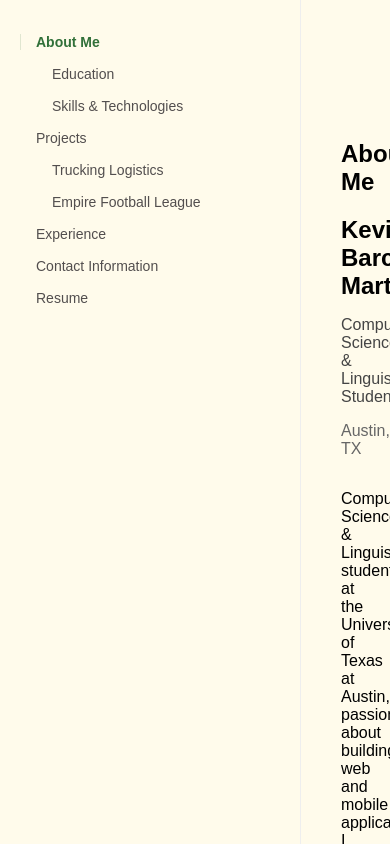
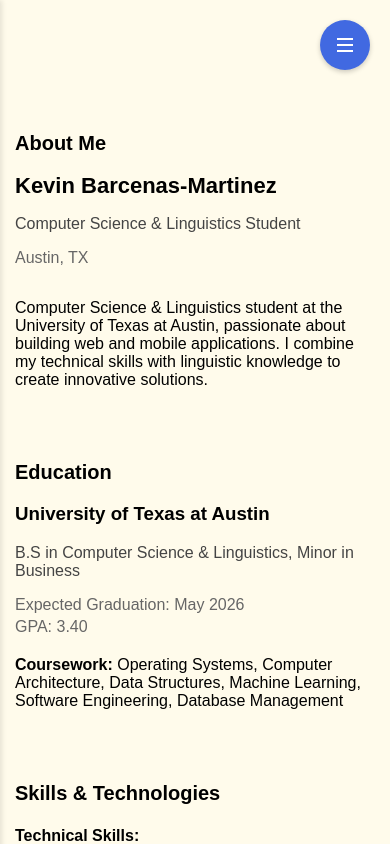
Before and after one commit to kevinbarcenasmtz/kevinbarcenasmtz.github.io, a React (Vite) app: page / in a window 390 px wide. Built offline with nearby package versions, Linux system fonts and the light colour scheme.

Commit message:
trying to add respnsivness to mobile views

```diff
--- a/src/App.tsx
+++ b/src/App.tsx
@@ -1,6 +1,7 @@
-// Modified App.tsx to use the new resume components
+// src/App.tsx
 import { useEffect, useRef, useState } from 'react';
 import TableOfContents from './components/sidebar/TableOfContents';
+import MobileNav from './components/sidebar/MobileNav';
 import ProfileSection from './components/resume/ProfileSection';
 import EducationSection from './components/resume/EducationSection';
 import ExperienceItem from './components/resume/ExperienceSection';
@@ -75,6 +76,23 @@ const footballProject = {
 export default function App() {
   const [activeIndex, setActiveIndex] = useState(0);
   const sectionRefs = useRef<HTMLElement[]>([]);
+  const [isMobile, setIsMobile] = useState(false);
+
+  // Check if we're on mobile on initial render and when window resizes
+  useEffect(() => {
+    const checkMobile = () => {
+      setIsMobile(window.innerWidth <= 768);
+    };
+
+    // Initial check
+    checkMobile();
+
+    // Add resize listener
+    window.addEventListener('resize', checkMobile);
+
+    // Cleanup
+    return () => window.removeEventListener('resize', checkMobile);
+  }, []);
 
   useEffect(() => {
     const observer = new IntersectionObserver(
@@ -97,11 +115,29 @@ export default function App() {
     return () => observer.disconnect();
   }, []);
 
+  // Create a download resume button with responsive styling
+  const ResumeButton = () => (
+    <a
+      href="/resume.pdf"
+      target="_blank"
+      rel="noopener noreferrer"
+      className="resume-button"
+    >
+      Download Resume (PDF)
+    </a>
+  );
+
   return (
     <div className="container">
-      <aside className="sidebar">
-        <TableOfContents items={tocItems} activeIndex={activeIndex} />
-      </aside>
+      {isMobile ? (
+        <MobileNav>
+          <TableOfContents items={tocItems} activeIndex={activeIndex} />
+        </MobileNav>
+      ) : (
+        <aside className="sidebar">
+          <TableOfContents items={tocItems} activeIndex={activeIndex} />
+        </aside>
+      )}
 
       <main className="main">
         <section
@@ -210,24 +246,7 @@ export default function App() {
           <p>
             You can download my full resume as a PDF by clicking the link below:
           </p>
-          <p>
-            <a
-              href="/resume.pdf"
-              target="_blank"
-              rel="noopener noreferrer"
-              style={{
-                display: 'inline-block',
-                margin: '1rem 0',
-                padding: '0.5rem 1rem',
-                background: 'royalblue',
-                color: 'white',
-                textDecoration: 'none',
-                borderRadius: '4px'
-              }}
-            >
-              Download Resume (PDF)
-            </a>
-          </p>
+          <ResumeButton />
         </section>
       </main>
     </div>
--- a/src/components/resume/resume.css
+++ b/src/components/resume/resume.css
@@ -72,3 +72,54 @@
 .contact-info a:hover {
   text-decoration: underline;
 }
+
+/* Add these responsive styles to src/components/resume/resume.css */
+@media (max-width: 768px) {
+  .profile-section h1 {
+    font-size: 24px;
+  }
+
+  .details {
+    flex-direction: column;
+    align-items: flex-start;
+  }
+
+  .details span {
+    margin-bottom: 0.25rem;
+  }
+
+  .experience-description li,
+  .project-description li {
+    margin-bottom: 0.75rem;
+    line-height: 1.5;
+  }
+
+  /* Adjust spacing for mobile */
+  .education-section,
+  .experience-item,
+  .project-item {
+    margin-bottom: 1.5rem;
+  }
+}
+
+@media (max-width: 480px) {
+  .profile-section h1 {
+    font-size: 22px;
+  }
+
+  /* Further reduce margins on smallest screens */
+  .education-section,
+  .experience-item,
+  .project-item {
+    margin-bottom: 1rem;
+  }
+
+  /* Make buttons more tappable */
+  a[href="/resume.pdf"] {
+    padding: 0.75rem 1.5rem;
+    display: block;
+    width: 100%;
+    text-align: center;
+    box-sizing: border-box;
+  }
+}
--- /dev/null
+++ b/src/components/sidebar/MobileNav.tsx
@@ -0,0 +1,50 @@
+import React, { useState, useRef, useEffect } from 'react';
+
+type MobileNavProps = {
+  children: React.ReactNode;
+};
+
+const useOutsideClick = (
+  ref: React.RefObject<HTMLElement | null>,
+  handler: () => void
+) => {
+  useEffect(() => {
+    const listener = (event: MouseEvent | TouchEvent) => {
+      if (!ref.current || ref.current.contains(event.target as Node)) return;
+      handler();
+    };
+    document.addEventListener('mousedown', listener);
+    document.addEventListener('touchstart', listener);
+    return () => {
+      document.removeEventListener('mousedown', listener);
+      document.removeEventListener('touchstart', listener);
+    };
+  }, [ref, handler]);
+};
+
+export default function MobileNav({ children }: MobileNavProps) {
+  const [isOpen, setIsOpen] = useState(false);
+  const sidebarRef = useRef<HTMLDivElement>(null);
+
+  const toggleMenu = () => setIsOpen(!isOpen);
+  const closeMenu = () => isOpen && setIsOpen(false);
+  useOutsideClick(sidebarRef, closeMenu);
+
+  return (
+    <>
+      <button className="menu-toggle" onClick={toggleMenu}>
+        <svg width="24" height="24" viewBox="0 0 24 24">
+          {isOpen ? (
+            <path d="M18 6L6 18M6 6L18 18" stroke="currentColor" strokeWidth="2" />
+          ) : (
+            <path d="M4 6H20M4 12H20M4 18H20" stroke="currentColor" strokeWidth="2" />
+          )}
+        </svg>
+      </button>
+      <div ref={sidebarRef} className={`sidebar ${isOpen ? 'open' : ''}`} onClick={() => setIsOpen(false)}>
+        {children}
+      </div>
+      {isOpen && <div className="mobile-overlay" onClick={closeMenu} aria-hidden="true" />}
+    </>
+  );
+}
--- a/src/components/sidebar/toc.css
+++ b/src/components/sidebar/toc.css
@@ -56,3 +56,25 @@
   background-color: #317039;
   z-index: 0;
 }
+/* src/components/sidebar/toc.css - add these styles */
+@media (max-width: 768px) {
+  .toc-container {
+    width: 100%;
+  }
+
+  .toc-link {
+    padding: 8px 0; /* Larger tap targets for mobile */
+    font-size: 16px; /* Slightly larger font for readability */
+  }
+
+  /* Simplify the visualization on mobile */
+  .toc-thumb {
+    opacity: 0.3; /* Make the line indicators subtler */
+  }
+
+  .thumb-indicator {
+    background-color: royalblue; /* Make active indicator more visible */
+    left: 2px;
+    width: 4px; /* Thicker indicator */
+  }
+}
--- a/src/index.css
+++ b/src/index.css
@@ -2,7 +2,7 @@ body {
   margin: 0;
   font-family: sans-serif;
   background: #fffbeb;
-  overflow: hidden;
+  overflow-x: hidden;
 }
 
 .container {
@@ -16,6 +16,7 @@ body {
   padding: 20px;
   overflow-y: auto;
   border-right: 1px solid #eee;
+  transition: transform 0.3s ease;
 }
 
 .main {
@@ -76,3 +77,105 @@ body {
   font-size: 24px;
   margin-bottom: 16px;
 }
+
+/* Mobile menu toggle button */
+.menu-toggle {
+  display: none;
+  position: fixed;
+  top: 20px;
+  right: 20px;
+  z-index: 100;
+  background: royalblue;
+  color: white;
+  border: none;
+  border-radius: 50%;
+  width: 50px;
+  height: 50px;
+  cursor: pointer;
+  box-shadow: 0 2px 5px rgba(0,0,0,0.2);
+}
+
+/* Media queries for responsive design */
+@media (max-width: 768px) {
+  .container {
+    flex-direction: column;
+  }
+
+  .sidebar {
+    position: fixed;
+    top: 0;
+    left: 0;
+    width: 80%;
+    height: 100vh;
+    background: white;
+    z-index: 99;
+    transform: translateX(-100%);
+    box-shadow: 2px 0 5px rgba(0,0,0,0.1);
+  }
+
+  .sidebar.open {
+    transform: translateX(0);
+  }
+
+  .main {
+    padding: 20px;
+    margin-top: 60px; /* Space for fixed menu button */
+  }
+
+  .menu-toggle {
+    display: flex;
+    align-items: center;
+    justify-content: center;
+  }
+
+  .section {
+    min-height: auto; /* Allow sections to be any height on mobile */
+    padding-top: 40px; /* Reduce top padding */
+  }
+}
+
+/* Small mobile screens */
+@media (max-width: 480px) {
+  .main {
+    padding: 15px;
+  }
+
+  .section h2 {
+    font-size: 20px;
+  }
+}
+/* Add to index.css */
+.mobile-overlay {
+  position: fixed;
+  top: 0;
+  left: 0;
+  right: 0;
+  bottom: 0;
+  background-color: rgba(0, 0, 0, 0.5);
+  z-index: 90;
+}
+
+.resume-button {
+  display: inline-block;
+  margin: 1rem 0;
+  padding: 0.5rem 1rem;
+  background: royalblue;
+  color: white;
+  text-decoration: none;
+  border-radius: 4px;
+  transition: background-color 0.3s;
+}
+
+.resume-button:hover {
+  background-color: #2a4db0;
+}
+
+@media (max-width: 768px) {
+  .resume-button {
+    display: block;
+    width: 100%;
+    text-align: center;
+    padding: 0.75rem 1rem;
+    box-sizing: border-box;
+  }
+}
```
Also changed, not shown: src/hooks/useOutsideClick.ts (added, +24 -0 lines).
